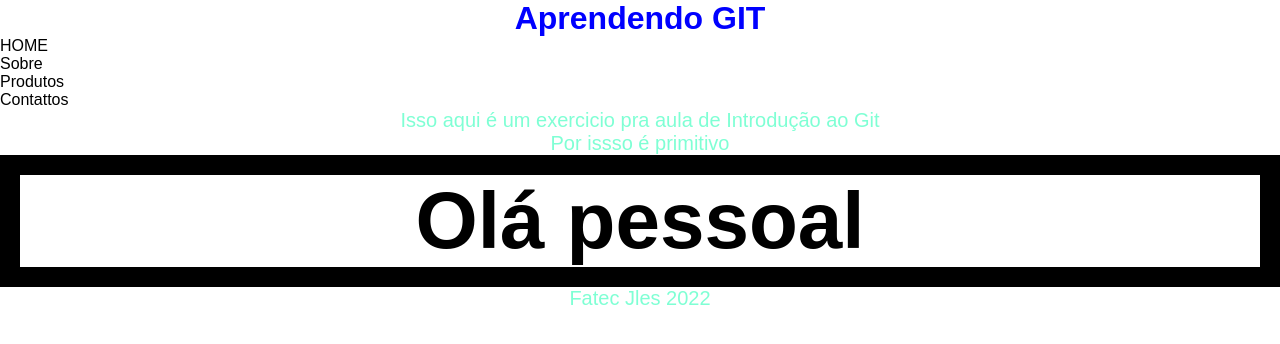
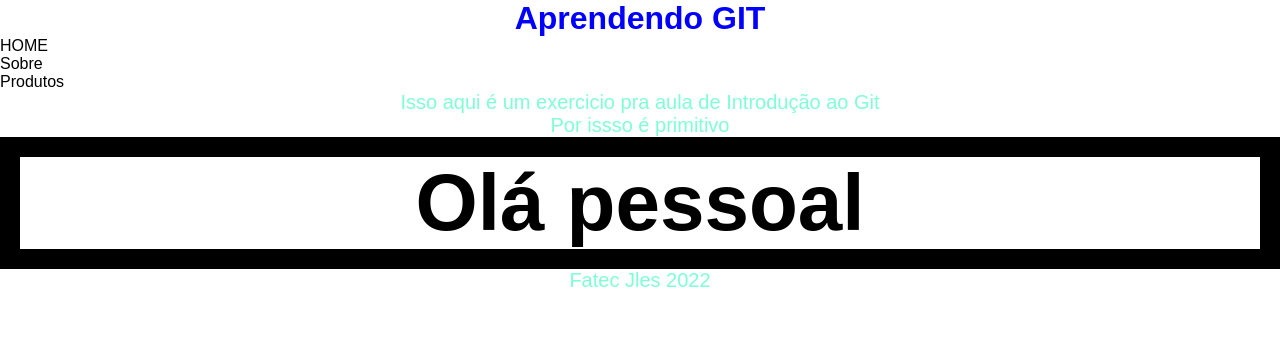
Before and after one commit to ArielleSilva/si_intro_git, a plain HTML site: page index.html in a window 1280 px wide. Drawn offline with Linux system fonts and the light colour scheme.

Commit message:
update remote link

```diff
--- a/index.html
+++ b/index.html
@@ -20,7 +20,7 @@
                 <li>HOME</li>
                 <li>Sobre</li>
                 <li>Produtos</li>
-                <li>Contattos</li>
+
             </ul>
         </nav>
 
```
